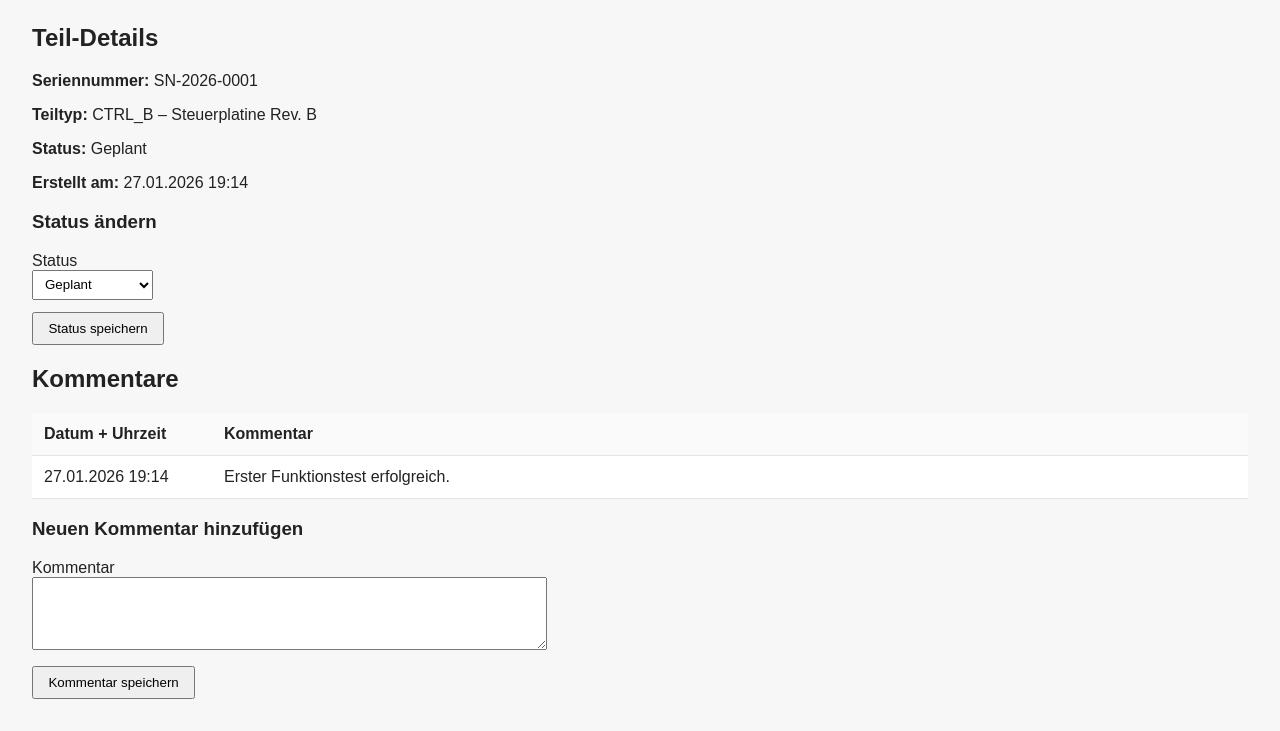
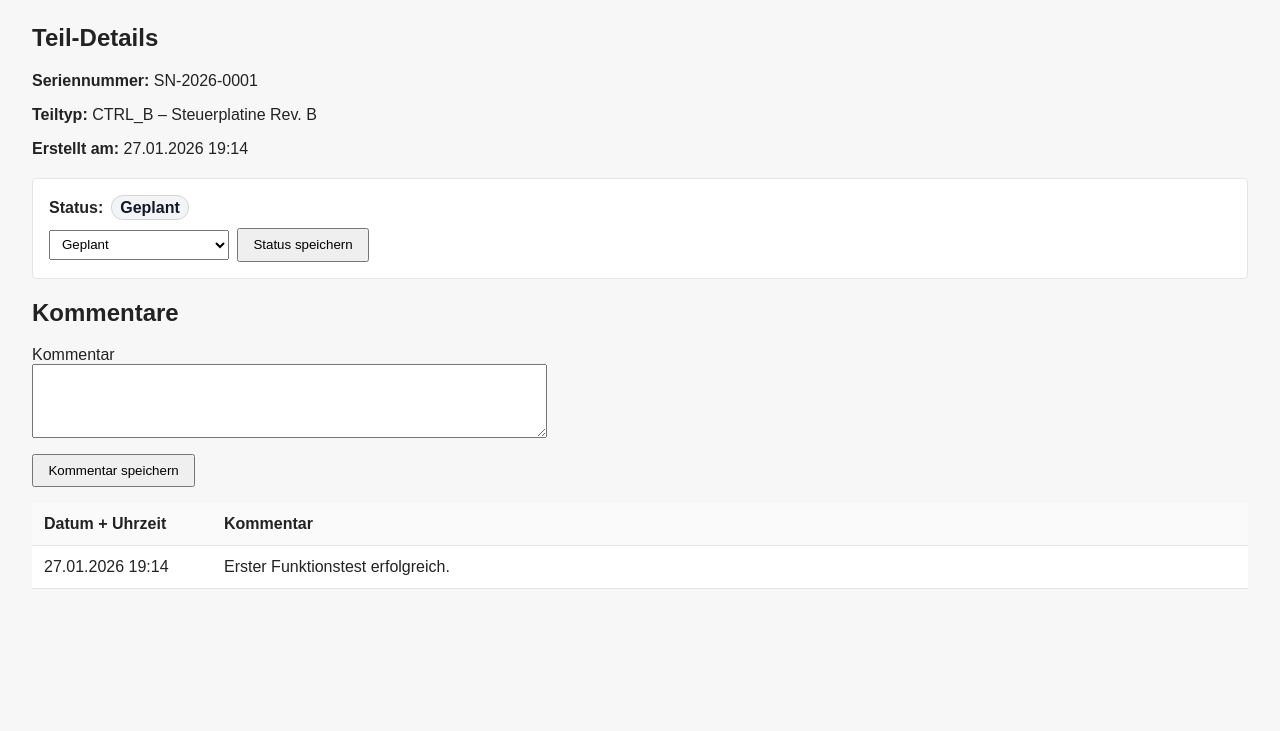
Before and after one commit to ArnoStein/TeileDB, a PHP site: page /index.php?page=part_detail&id=1 in a window 1280 px wide. Shown: the part 108-839 px from the top of the page. After the commit the page ends 697 px from the top, so only its background shows below. Run offline with PHP 8.4, Linux system fonts and the light colour scheme; data comes from the database, SQL or seed files in the repository.

Commit message:
Layoutänderung Detail-Seite, Platzoptimierung

```diff
--- a/templates/layout.php
+++ b/templates/layout.php
@@ -40,6 +40,15 @@ $contentTemplate = $contentTemplate ?? null;
         .table-scroll { overflow-x: auto; }
         .col-datetime { width: 180px; min-width: 180px; white-space: nowrap; }
         .col-comment { width: auto; }
+        .status-block { margin: 1.25rem 0; background: #fff; padding: 1rem; border: 1px solid #e5e5e5; border-radius: 4px; }
+        .status-header { display: flex; align-items: center; gap: 0.5rem; flex-wrap: wrap; margin-bottom: 0.5rem; }
+        .status-label { font-weight: 600; }
+        .badge { display: inline-block; background: #f3f4f6; color: #111827; padding: 0.15rem 0.5rem; border-radius: 12px; font-weight: 600; border: 1px solid #d1d5db; }
+        .notice-inline { color: #0b6d0b; font-size: 0.9rem; }
+        .status-form { display: flex; gap: 0.5rem; align-items: center; flex-wrap: wrap; margin-top: 0.25rem; }
+        .status-form select { min-width: 180px; }
+        .comment-form { margin: 0.75rem 0 1rem; }
+        .visually-hidden { position: absolute; width: 1px; height: 1px; padding: 0; margin: -1px; overflow: hidden; clip: rect(0, 0, 0, 0); white-space: nowrap; border: 0; }
     </style>
 </head>
 <body>
--- a/templates/part_detail.php
+++ b/templates/part_detail.php
@@ -2,27 +2,25 @@
 declare(strict_types=1);
 ?>
 <section>
-    <?php if (!empty($updated)): ?>
-        <div class="notice">Status gespeichert.</div>
-    <?php endif; ?>
-    <?php if (!empty($commented)): ?>
-        <div class="notice">Kommentar gespeichert.</div>
-    <?php endif; ?>
-
     <h2>Teil-Details</h2>
     <p><strong>Seriennummer:</strong> <?php echo e((string) ($part['serial_number'] ?? '')); ?></p>
     <p><strong>Teiltyp:</strong> <?php echo e((string) ($part['part_type_short_name'] ?? '')); ?> – <?php echo e((string) ($part['part_type_name'] ?? '')); ?></p>
-    <p><strong>Status:</strong> <?php echo e((string) ($part['status_name'] ?? '')); ?></p>
     <p><strong>Erstellt am:</strong> <?php echo e(isset($part['created_at']) ? date('d.m.Y H:i', strtotime((string) $part['created_at'])) : ''); ?></p>
 
-    <h3>Status ändern</h3>
-    <?php if (!empty($errors['global'])): ?>
-        <div class="error"><?php echo e($errors['global']); ?></div>
-    <?php endif; ?>
-    <form method="post" action="index.php?page=part_detail&id=<?php echo e((string) ($part['id'] ?? '')); ?>">
-        <input type="hidden" name="action" value="status_update">
-        <div class="form-group">
-            <label for="status_id">Status</label><br>
+    <div class="status-block">
+        <div class="status-header">
+            <span class="status-label">Status:</span>
+            <span class="badge"><?php echo e((string) ($part['status_name'] ?? '')); ?></span>
+            <?php if (!empty($updated)): ?>
+                <span class="notice-inline">Status gespeichert.</span>
+            <?php endif; ?>
+        </div>
+        <?php if (!empty($errors['global'])): ?>
+            <div class="error"><?php echo e($errors['global']); ?></div>
+        <?php endif; ?>
+        <form method="post" action="index.php?page=part_detail&id=<?php echo e((string) ($part['id'] ?? '')); ?>" class="status-form">
+            <input type="hidden" name="action" value="status_update">
+            <label for="status_id" class="visually-hidden">Status auswählen</label>
             <select id="status_id" name="status_id" required>
                 <?php foreach ($statuses as $status): ?>
                     <option value="<?php echo e((string) ($status['id'] ?? '')); ?>" <?php echo ((string) ($part['status_id'] ?? '') === (string) ($status['id'] ?? '')) ? 'selected' : ''; ?>>
@@ -33,11 +31,29 @@ declare(strict_types=1);
             <?php if (!empty($errors['status_id'])): ?>
                 <div class="error"><?php echo e($errors['status_id']); ?></div>
             <?php endif; ?>
+            <button type="submit">Status speichern</button>
+        </form>
+    </div>
+
+    <h2 id="comments">Kommentare</h2>
+    <?php if (!empty($commented)): ?>
+        <div class="notice">Kommentar gespeichert.</div>
+    <?php endif; ?>
+    <?php if (!empty($commentErrors['global'])): ?>
+        <div class="error"><?php echo e($commentErrors['global']); ?></div>
+    <?php endif; ?>
+    <form method="post" action="index.php?page=part_detail&id=<?php echo e((string) ($part['id'] ?? '')); ?>#comments" class="comment-form">
+        <input type="hidden" name="action" value="comment_create">
+        <div class="form-group">
+            <label for="comment">Kommentar</label><br>
+            <textarea id="comment" name="comment" rows="4" cols="60" required><?php echo e((string) ($commentInput ?? '')); ?></textarea>
+            <?php if (!empty($commentErrors['comment'])): ?>
+                <div class="error"><?php echo e($commentErrors['comment']); ?></div>
+            <?php endif; ?>
         </div>
-        <button type="submit">Status speichern</button>
+        <button type="submit">Kommentar speichern</button>
     </form>
 
-    <h2 id="comments">Kommentare</h2>
     <?php if (!empty($comments)): ?>
         <div class="table-scroll">
         <table class="tbl-fixed">
@@ -68,20 +84,4 @@ declare(strict_types=1);
     <?php else: ?>
         <div class="empty">Keine Kommentare vorhanden.</div>
     <?php endif; ?>
-
-    <h3>Neuen Kommentar hinzufügen</h3>
-    <?php if (!empty($commentErrors['global'])): ?>
-        <div class="error"><?php echo e($commentErrors['global']); ?></div>
-    <?php endif; ?>
-    <form method="post" action="index.php?page=part_detail&id=<?php echo e((string) ($part['id'] ?? '')); ?>#comments">
-        <input type="hidden" name="action" value="comment_create">
-        <div class="form-group">
-            <label for="comment">Kommentar</label><br>
-            <textarea id="comment" name="comment" rows="4" cols="60" required><?php echo e((string) ($commentInput ?? '')); ?></textarea>
-            <?php if (!empty($commentErrors['comment'])): ?>
-                <div class="error"><?php echo e($commentErrors['comment']); ?></div>
-            <?php endif; ?>
-        </div>
-        <button type="submit">Kommentar speichern</button>
-    </form>
 </section>
```
Also changed, not shown: 1 other file.
